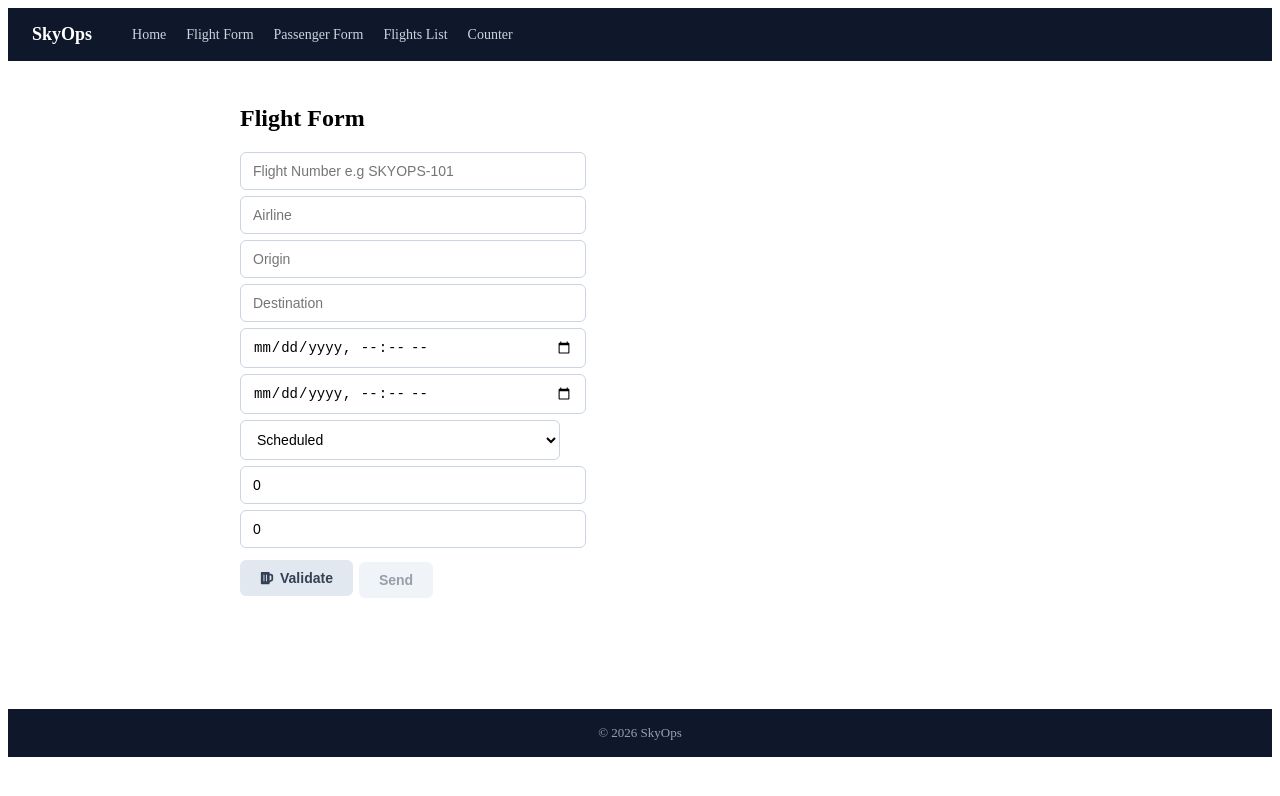
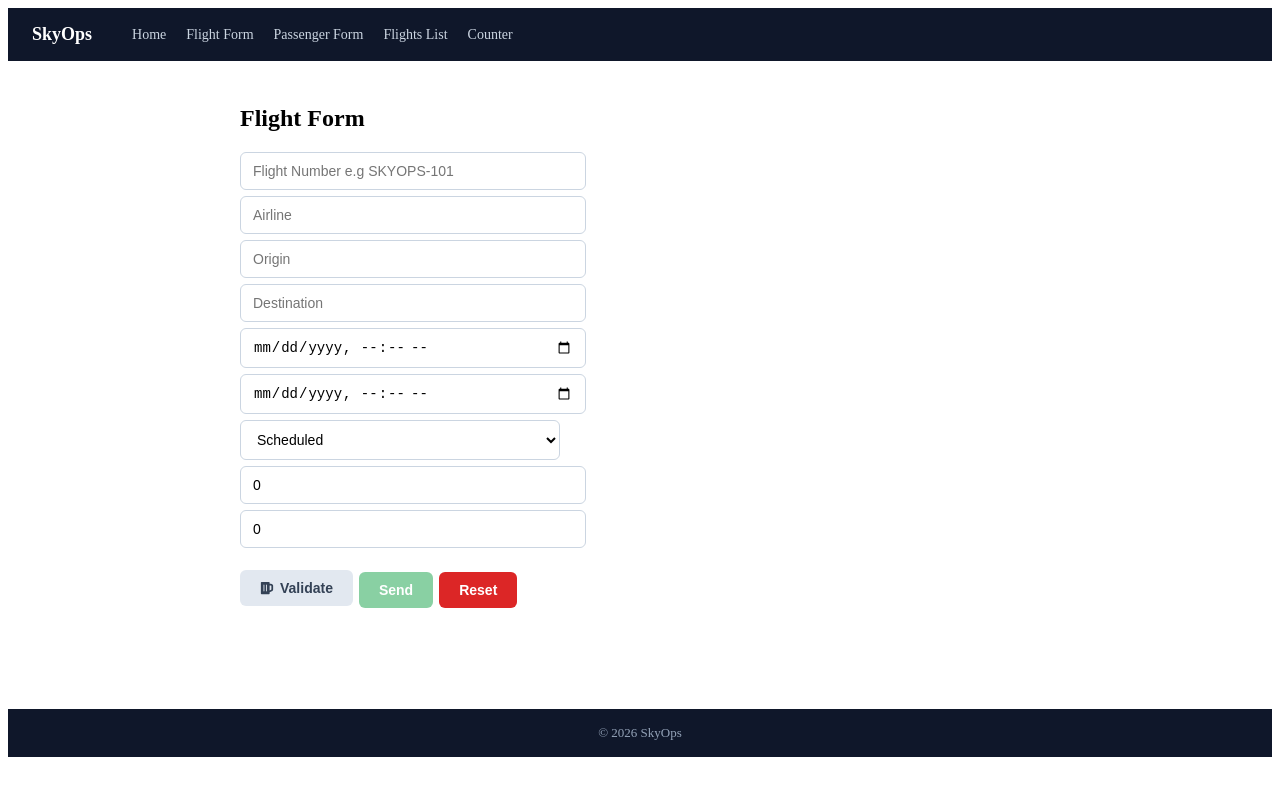
Before and after one commit to Adam-hash-a11y/skyops-forms, a React (Vite) app: page /flight in a window 1280 px wide. Shown: the top 796 px of the page. Built offline with nearby package versions, Linux system fonts and the light colour scheme.

Commit message:
feat: style FlightForm and wire up button variants

```diff
--- a/src/components/flightForm/FlightForm.tsx
+++ b/src/components/flightForm/FlightForm.tsx
@@ -1,11 +1,24 @@
 import React, { useReducer } from "react";
+import styled from "styled-components";
 import { FormInput } from "../shared/formInput/FlightFormInput";
-import { Button } from "../shared/button/Button";
+import { Button, ButtonVariant } from "../shared/button/Button";
 import { FaBeer } from "react-icons/fa";
 import { FormInputError } from "../shared/formInputError/FormInputError";
 import { FormType } from "./types";
 import { flightReducer, initialState } from "./reducer";
-import { SET_ERROR, SET_FIELD } from "./action";
+import { RESET, SET_ERROR, SET_FIELD, SUBMIT } from "./action";
+
+const FormWrapper = styled.div`
+  max-width: 400px;
+`;
+
+const Title = styled.h2`
+  margin-bottom: 20px;
+`;
+
+const ButtonRow = styled.div`
+  margin-top: 16px;
+`;
 
 export const FlightForm = () => {
   const [state, dispatch] = useReducer(flightReducer, initialState);
@@ -18,9 +31,17 @@ export const FlightForm = () => {
     dispatch({ type: SET_ERROR });
   };
 
+  const handleSend = () => {
+    dispatch({ type: SUBMIT });
+  };
+
+  const handleReset = () => {
+    dispatch({ type: RESET });
+  };
+
   return (
-    <>
-      <h2>Flight Form </h2>
+    <FormWrapper>
+      <Title>Flight Form</Title>
       <FormInput
         name="flightNumber"
         type={FormType.TEXT}
@@ -29,7 +50,6 @@ export const FlightForm = () => {
         id="FlightNumberInput"
         handleChange={handleChange}
       />
-
       {state.errors.flightNumber && (
         <FormInputError error={state.errors.flightNumber} />
       )}
@@ -43,6 +63,7 @@ export const FlightForm = () => {
         handleChange={handleChange}
       />
       {state.errors.airline && <FormInputError error={state.errors.airline} />}
+
       <FormInput
         name="origin"
         type={FormType.TEXT}
@@ -121,10 +142,27 @@ export const FlightForm = () => {
       {state.errors.bookedSeats && (
         <FormInputError error={state.errors.bookedSeats} />
       )}
-      <Button handleButton={handleValidation} label="Validate">
-        <FaBeer />
-      </Button>
-      <Button disabled={state.disabled} label="Send" />
-    </>
+
+      <ButtonRow>
+        <Button
+          handleButton={handleValidation}
+          label="Validate"
+          variant={ButtonVariant.SECONDARY}
+        >
+          <FaBeer />
+        </Button>
+        <Button
+          disabled={state.disabled}
+          label="Send"
+          handleButton={handleSend}
+          variant={ButtonVariant.PRIMARY}
+        />
+        <Button
+          handleButton={handleReset}
+          label="Reset"
+          variant={ButtonVariant.DANGER}
+        />
+      </ButtonRow>
+    </FormWrapper>
   );
 };
```
